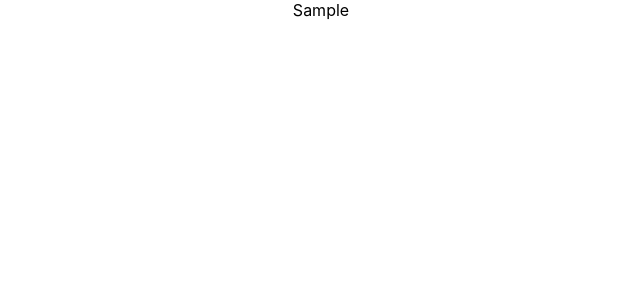
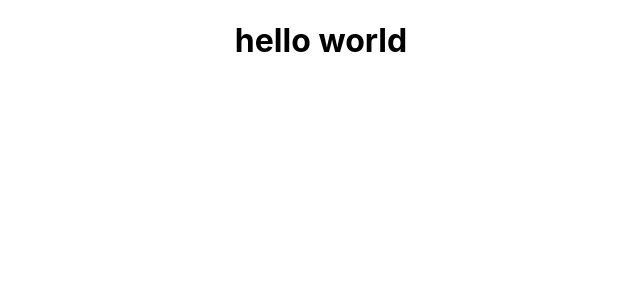
Before and after one commit to prabhuRV/sugarcosmetics-app-clone, a React (Create React App) app in the folder sugarcosmetics/: page / in a window 1280 px wide. Shown: the top 300 px of the page, without its empty margins (319-959 px from the left). Built offline with nearby package versions, Linux system fonts and the light colour scheme.

Commit message:
template done

```diff
--- a/sugarcosmetics/src/App.js
+++ b/sugarcosmetics/src/App.js
@@ -1,11 +1,11 @@
 import logo from './logo.svg';
 import './App.css';
-import { Sample } from './SampleCompnents/Sample';
+
 
 function App() {
   return (
     <div className="App">
-     <Sample />
+     <h1>hello world</h1>
     </div>
   );
 }
--- a/sugarcosmetics/src/SampleCompnents/Sample.jsx
+++ /dev/null
@@ -1,7 +0,0 @@
-import React from 'react'
-
-export const Sample = () => {
-  return (
-    <div>Sample</div>
-  )
-}
```
